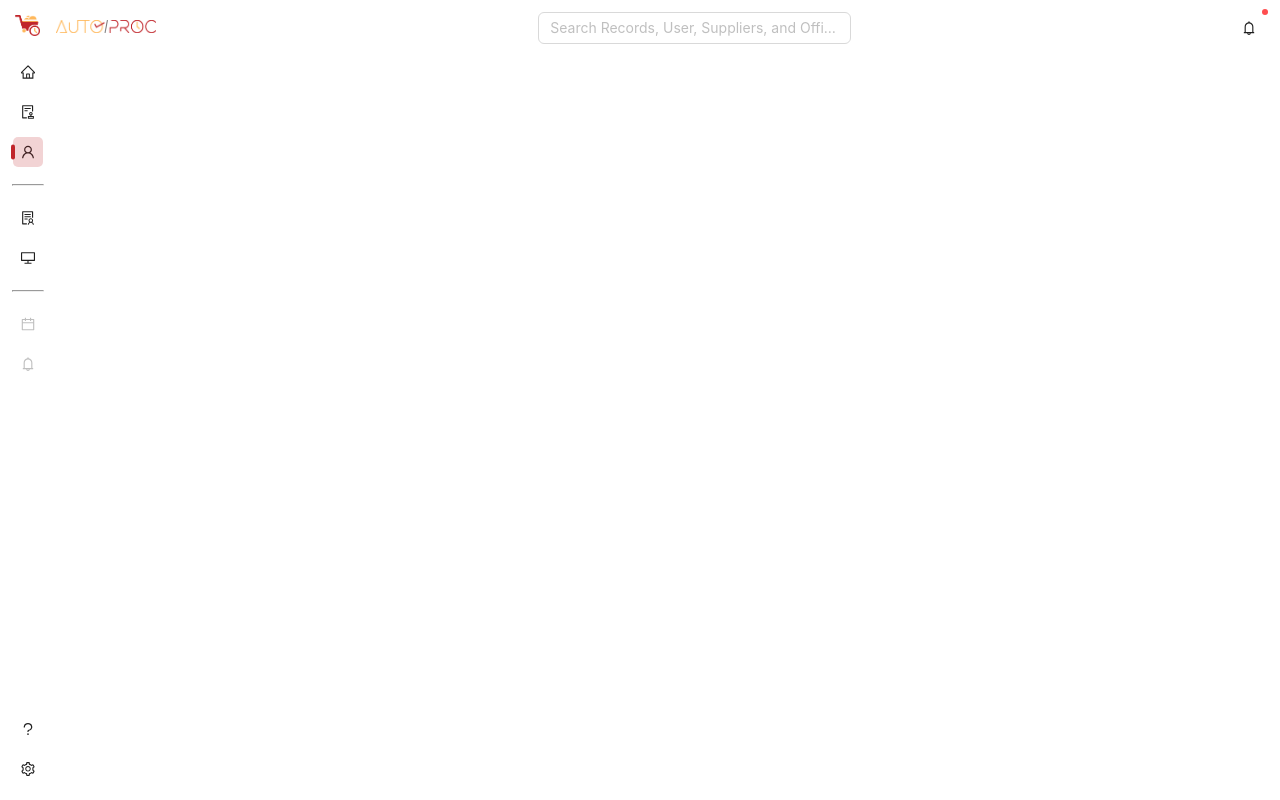
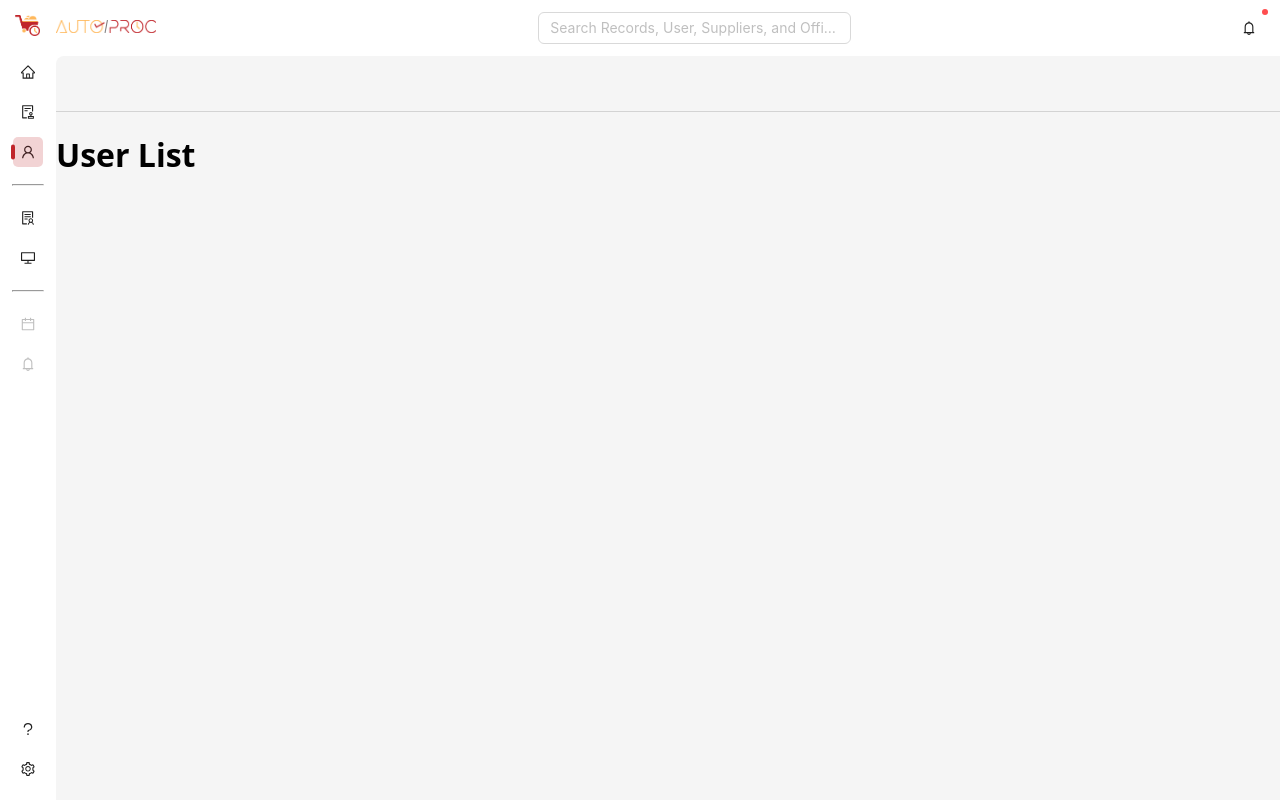
Before and after one commit to vicnz/AutoProc, a Next.js app: page /admin/users in a window 1280 px wide. Built offline with nearby package versions, Linux system fonts and the light colour scheme.

Commit message:
Still Fixing Merge Commit v2

```diff
--- a/src/app/admin/users/page.tsx
+++ b/src/app/admin/users/page.tsx
@@ -1,7 +1,11 @@
+import { ContentWrapperHasHeader } from '@components/shared/content'
 
 const Users = function () {
     return (
         <>
+            <ContentWrapperHasHeader>
+                <h1>User List</h1>
+            </ContentWrapperHasHeader>
         </>
     )
 }
```
Also changed, not shown: tsconfig.json (+10 -0 lines).
